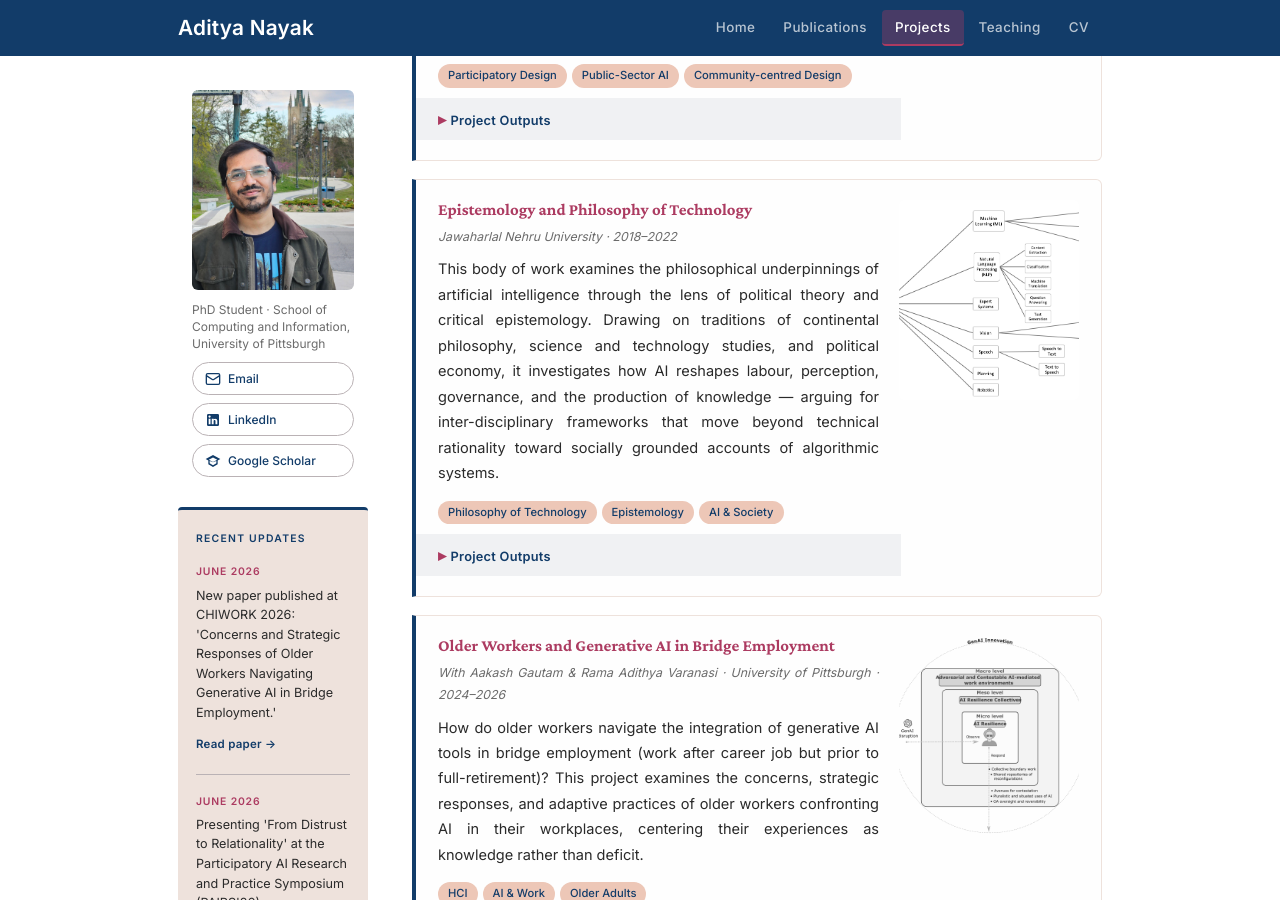
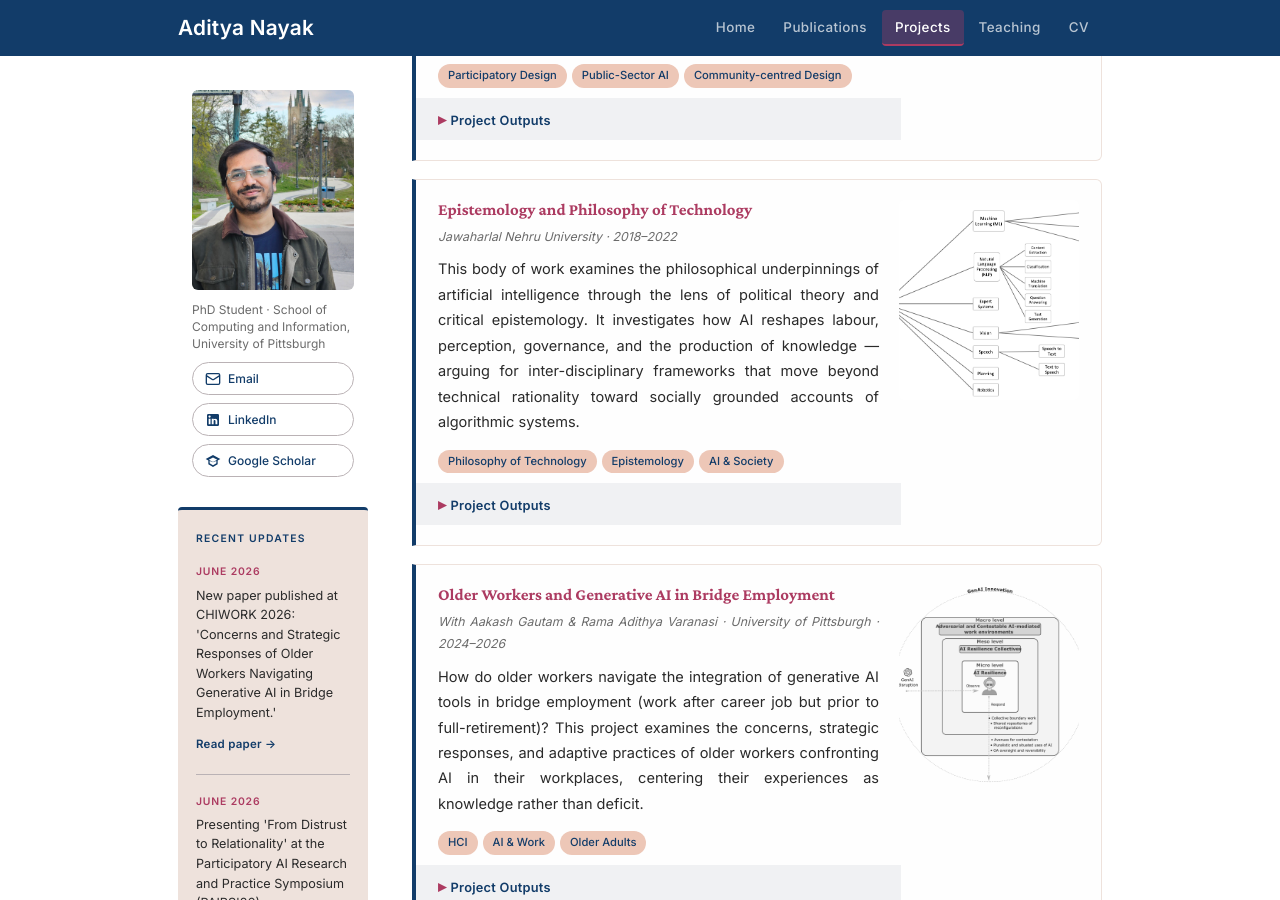
Before and after one commit to adityanayak-info/adityanayak-info.github.io, a Jekyll site: the page built from projects.md, in a window 1280 px wide and 900 px high, scrolled down 487 px. Built offline with Jekyll 4.4.1, drawn with Linux system fonts in a browser that asks for light colours.

Commit message:
Update projects.md

```diff
--- a/projects.md
+++ b/projects.md
@@ -44,7 +44,7 @@ permalink: /projects/
   <div class="project-card-body">
     <h3><a href="https://scholar.google.com/citations?user=2aDc8HAAAAAJ&hl=en" class="project-card-link" target="_blank" rel="noopener">Epistemology and Philosophy of Technology</a></h3>
     <p class="project-meta">Jawaharlal Nehru University · 2018–2022</p>
-    <p>This body of work examines the philosophical underpinnings of artificial intelligence through the lens of political theory and critical epistemology. Drawing on traditions of continental philosophy, science and technology studies, and political economy, it investigates how AI reshapes labour, perception, governance, and the production of knowledge — arguing for inter-disciplinary frameworks that move beyond technical rationality toward socially grounded accounts of algorithmic systems.</p>
+    <p>This body of work examines the philosophical underpinnings of artificial intelligence through the lens of political theory and critical epistemology. It investigates how AI reshapes labour, perception, governance, and the production of knowledge — arguing for inter-disciplinary frameworks that move beyond technical rationality toward socially grounded accounts of algorithmic systems.</p>
     <span class="project-tag">Philosophy of Technology</span><span class="project-tag">Epistemology</span><span class="project-tag">AI & Society</span>
     <details class="project-outputs">
       <summary>Project Outputs</summary>
```
